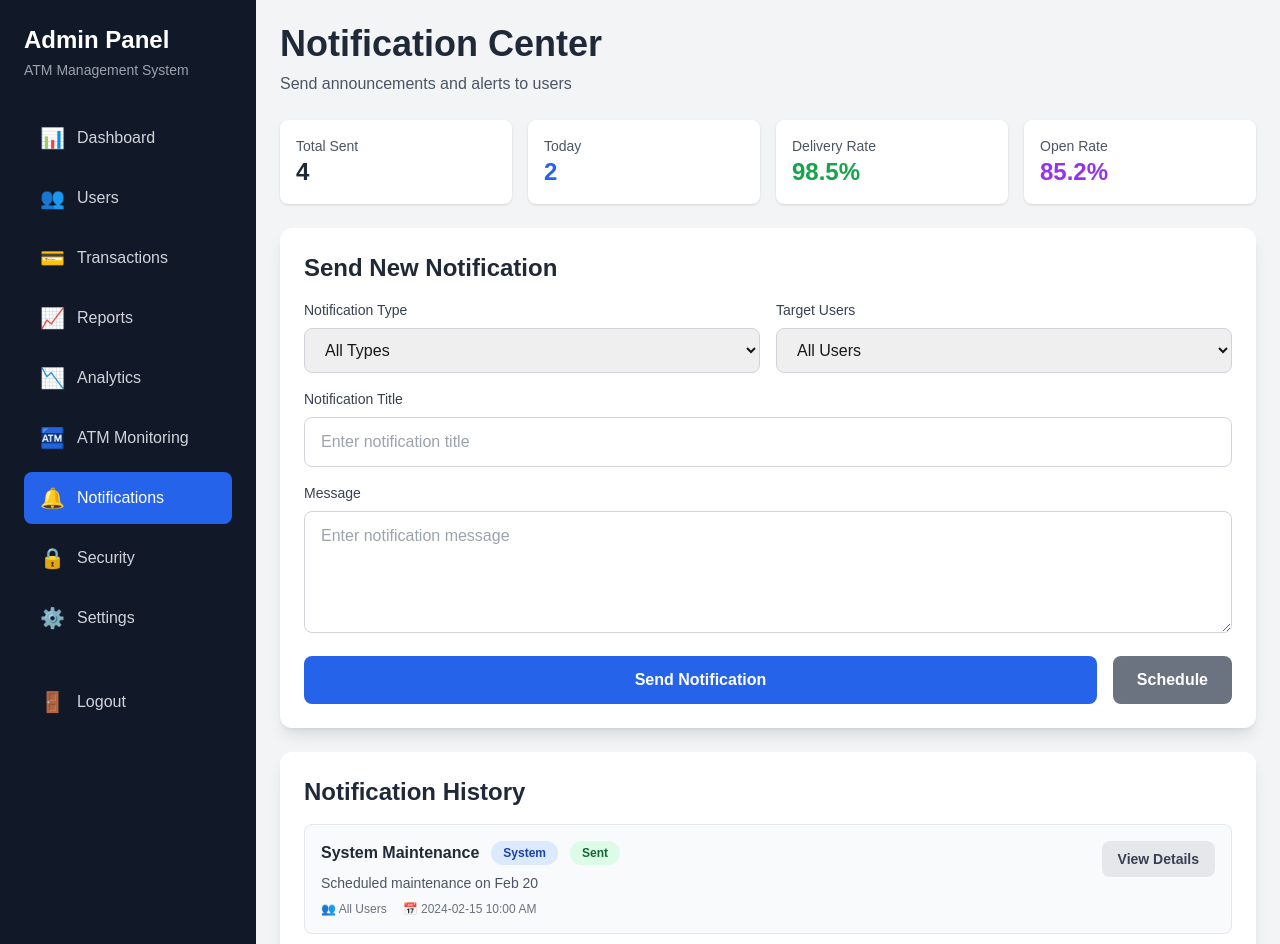
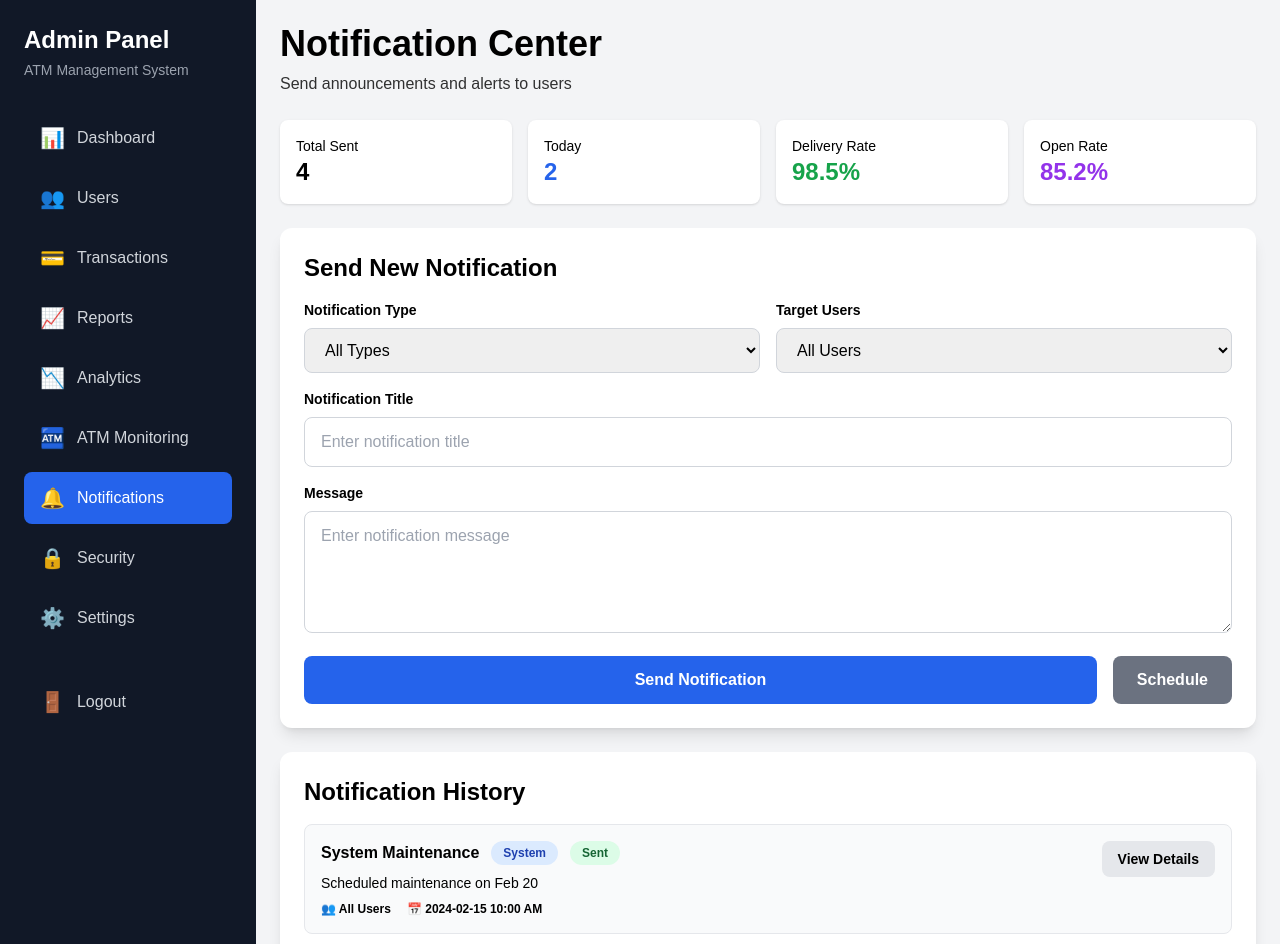
Before and after one commit to Abdullah-Al-Mahmud777/SmartATM, a Next.js app in the folder frontend/: page /admin/notifications in a window 1280 px wide. Shown: the top 944 px of the page. Built offline with nearby package versions, Linux system fonts and the light colour scheme.

Commit message:
update code

```diff
--- a/frontend/app/admin/notifications/page.jsx
+++ b/frontend/app/admin/notifications/page.jsx
@@ -30,43 +30,39 @@ export default function Notifications() {
         <div className="max-w-7xl mx-auto">
           {/* Header */}
           <div className="mb-6">
-            <h1 className="text-4xl font-bold text-gray-800 mb-2">Notification Center</h1>
-            <p className="text-gray-600">Send announcements and alerts to users</p>
+            {/* text-gray-800 থেকে text-black করা হয়েছে */}
+            <h1 className="text-4xl font-bold text-black mb-2">Notification Center</h1>
+            <p className="text-black opacity-80">Send announcements and alerts to users</p>
           </div>
 
           {/* Stats */}
           <div className="grid grid-cols-1 md:grid-cols-4 gap-4 mb-6">
-            <div className="bg-white p-4 rounded-lg shadow">
-              <p className="text-gray-600 text-sm">Total Sent</p>
-              <p className="text-2xl font-bold text-gray-800">{sentNotifications.length}</p>
-            </div>
-            <div className="bg-white p-4 rounded-lg shadow">
-              <p className="text-gray-600 text-sm">Today</p>
-              <p className="text-2xl font-bold text-blue-600">2</p>
-            </div>
-            <div className="bg-white p-4 rounded-lg shadow">
-              <p className="text-gray-600 text-sm">Delivery Rate</p>
-              <p className="text-2xl font-bold text-green-600">98.5%</p>
-            </div>
-            <div className="bg-white p-4 rounded-lg shadow">
-              <p className="text-gray-600 text-sm">Open Rate</p>
-              <p className="text-2xl font-bold text-purple-600">85.2%</p>
-            </div>
+            {[
+              { label: 'Total Sent', value: sentNotifications.length, color: 'text-black' },
+              { label: 'Today', value: '2', color: 'text-blue-600' },
+              { label: 'Delivery Rate', value: '98.5%', color: 'text-green-600' },
+              { label: 'Open Rate', value: '85.2%', color: 'text-purple-600' },
+            ].map((stat, index) => (
+              <div key={index} className="bg-white p-4 rounded-lg shadow">
+                <p className="text-black text-sm font-medium">{stat.label}</p>
+                <p className={`text-2xl font-bold ${stat.color}`}>{stat.value}</p>
+              </div>
+            ))}
           </div>
 
           {/* Send Notification Form */}
           <div className="bg-white rounded-xl shadow-lg p-6 mb-6">
-            <h2 className="text-2xl font-bold text-gray-800 mb-4">Send New Notification</h2>
+            <h2 className="text-2xl font-bold text-black mb-4">Send New Notification</h2>
             <form onSubmit={handleSendNotification} className="space-y-4">
               <div className="grid grid-cols-1 md:grid-cols-2 gap-4">
                 <div>
-                  <label className="block text-sm font-medium text-gray-700 mb-2">
+                  <label className="block text-sm font-bold text-black mb-2">
                     Notification Type
                   </label>
                   <select
                     value={notificationType}
                     onChange={(e) => setNotificationType(e.target.value)}
-                    className="w-full px-4 py-3 border border-gray-300 rounded-lg focus:ring-2 focus:ring-blue-500 focus:border-transparent"
+                    className="w-full px-4 py-3 border border-gray-300 rounded-lg focus:ring-2 focus:ring-blue-500 text-black"
                   >
                     <option value="all">All Types</option>
                     <option value="system">System</option>
@@ -78,13 +74,13 @@ export default function Notifications() {
                 </div>
 
                 <div>
-                  <label className="block text-sm font-medium text-gray-700 mb-2">
+                  <label className="block text-sm font-bold text-black mb-2">
                     Target Users
                   </label>
                   <select
                     value={targetUsers}
                     onChange={(e) => setTargetUsers(e.target.value)}
-                    className="w-full px-4 py-3 border border-gray-300 rounded-lg focus:ring-2 focus:ring-blue-500 focus:border-transparent"
+                    className="w-full px-4 py-3 border border-gray-300 rounded-lg focus:ring-2 focus:ring-blue-500 text-black"
                   >
                     <option value="all">All Users</option>
                     <option value="active">Active Users</option>
@@ -96,28 +92,28 @@ export default function Notifications() {
               </div>
 
               <div>
-                <label className="block text-sm font-medium text-gray-700 mb-2">
+                <label className="block text-sm font-bold text-black mb-2">
                   Notification Title
                 </label>
                 <input
                   type="text"
                   value={notificationTitle}
                   onChange={(e) => setNotificationTitle(e.target.value)}
-                  className="w-full px-4 py-3 border border-gray-300 rounded-lg focus:ring-2 focus:ring-blue-500 focus:border-transparent"
+                  className="w-full px-4 py-3 border border-gray-300 rounded-lg focus:ring-2 focus:ring-blue-500 text-black"
                   placeholder="Enter notification title"
                   required
                 />
               </div>
 
               <div>
-                <label className="block text-sm font-medium text-gray-700 mb-2">
+                <label className="block text-sm font-bold text-black mb-2">
                   Message
                 </label>
                 <textarea
                   value={notificationMessage}
                   onChange={(e) => setNotificationMessage(e.target.value)}
                   rows="4"
-                  className="w-full px-4 py-3 border border-gray-300 rounded-lg focus:ring-2 focus:ring-blue-500 focus:border-transparent"
+                  className="w-full px-4 py-3 border border-gray-300 rounded-lg focus:ring-2 focus:ring-blue-500 text-black"
                   placeholder="Enter notification message"
                   required
                 ></textarea>
@@ -142,15 +138,15 @@ export default function Notifications() {
 
           {/* Sent Notifications History */}
           <div className="bg-white rounded-xl shadow-lg p-6">
-            <h2 className="text-2xl font-bold text-gray-800 mb-4">Notification History</h2>
+            <h2 className="text-2xl font-bold text-black mb-4">Notification History</h2>
             <div className="space-y-3">
               {sentNotifications.map((notification) => (
                 <div key={notification.id} className="p-4 bg-gray-50 rounded-lg border border-gray-200 hover:shadow-md transition">
                   <div className="flex items-start justify-between">
                     <div className="flex-1">
                       <div className="flex items-center gap-3 mb-2">
-                        <h3 className="font-bold text-gray-800">{notification.title}</h3>
-                        <span className={`px-3 py-1 rounded-full text-xs font-semibold ${
+                        <h3 className="font-bold text-black">{notification.title}</h3>
+                        <span className={`px-3 py-1 rounded-full text-xs font-bold ${
                           notification.type === 'System' ? 'bg-blue-100 text-blue-800' :
                           notification.type === 'Security' ? 'bg-red-100 text-red-800' :
                           notification.type === 'Feature' ? 'bg-green-100 text-green-800' :
@@ -158,17 +154,17 @@ export default function Notifications() {
                         }`}>
                           {notification.type}
                         </span>
-                        <span className="px-3 py-1 bg-green-100 text-green-800 rounded-full text-xs font-semibold">
+                        <span className="px-3 py-1 bg-green-100 text-green-800 rounded-full text-xs font-bold">
                           {notification.status}
                         </span>
                       </div>
-                      <p className="text-sm text-gray-600 mb-2">{notification.message}</p>
-                      <div className="flex items-center gap-4 text-xs text-gray-500">
+                      <p className="text-sm text-black mb-2 font-medium">{notification.message}</p>
+                      <div className="flex items-center gap-4 text-xs text-black font-semibold">
                         <span>👥 {notification.target}</span>
                         <span>📅 {notification.sentAt}</span>
                       </div>
                     </div>
-                    <button className="ml-4 px-4 py-2 bg-gray-200 hover:bg-gray-300 text-gray-700 rounded-lg text-sm font-semibold">
+                    <button className="ml-4 px-4 py-2 bg-gray-200 hover:bg-gray-300 text-black rounded-lg text-sm font-bold">
                       View Details
                     </button>
                   </div>
```
